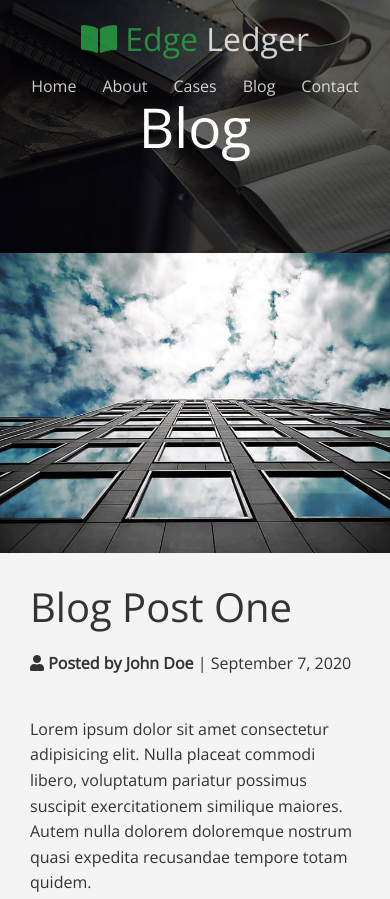
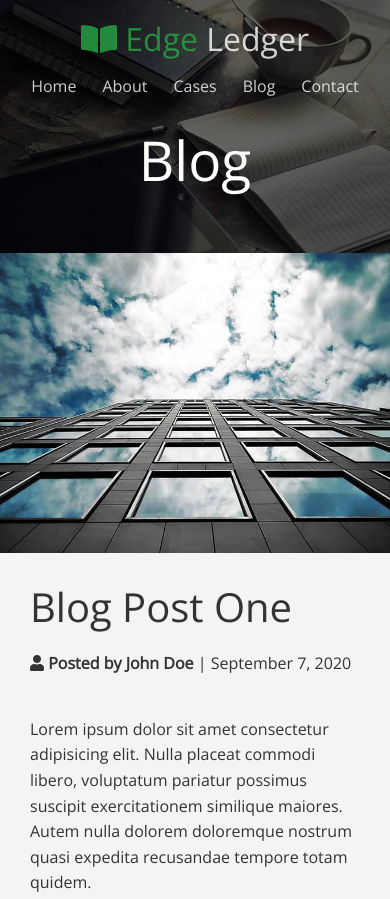
Before and after one commit to MihirSharmaC/WebDev_Training, a plain HTML site: page src/Edgeledger/blog.html in a window 390 px wide. Shown: the top 899 px of the page. Drawn offline with nearby package versions, Linux system fonts and the light colour scheme.

Commit message:
Blog height fix for smaller screens

```diff
--- a/src/Edgeledger/css/styles.css
+++ b/src/Edgeledger/css/styles.css
@@ -240,4 +240,8 @@ img {
   .team img {
     width: 70%;
   }
+
+  .hero.blog h1 {
+    height: 0vh;
+  }
 }
```
Also changed, not shown: src/4_AdvancedCSSConcepts/index.html (added).
